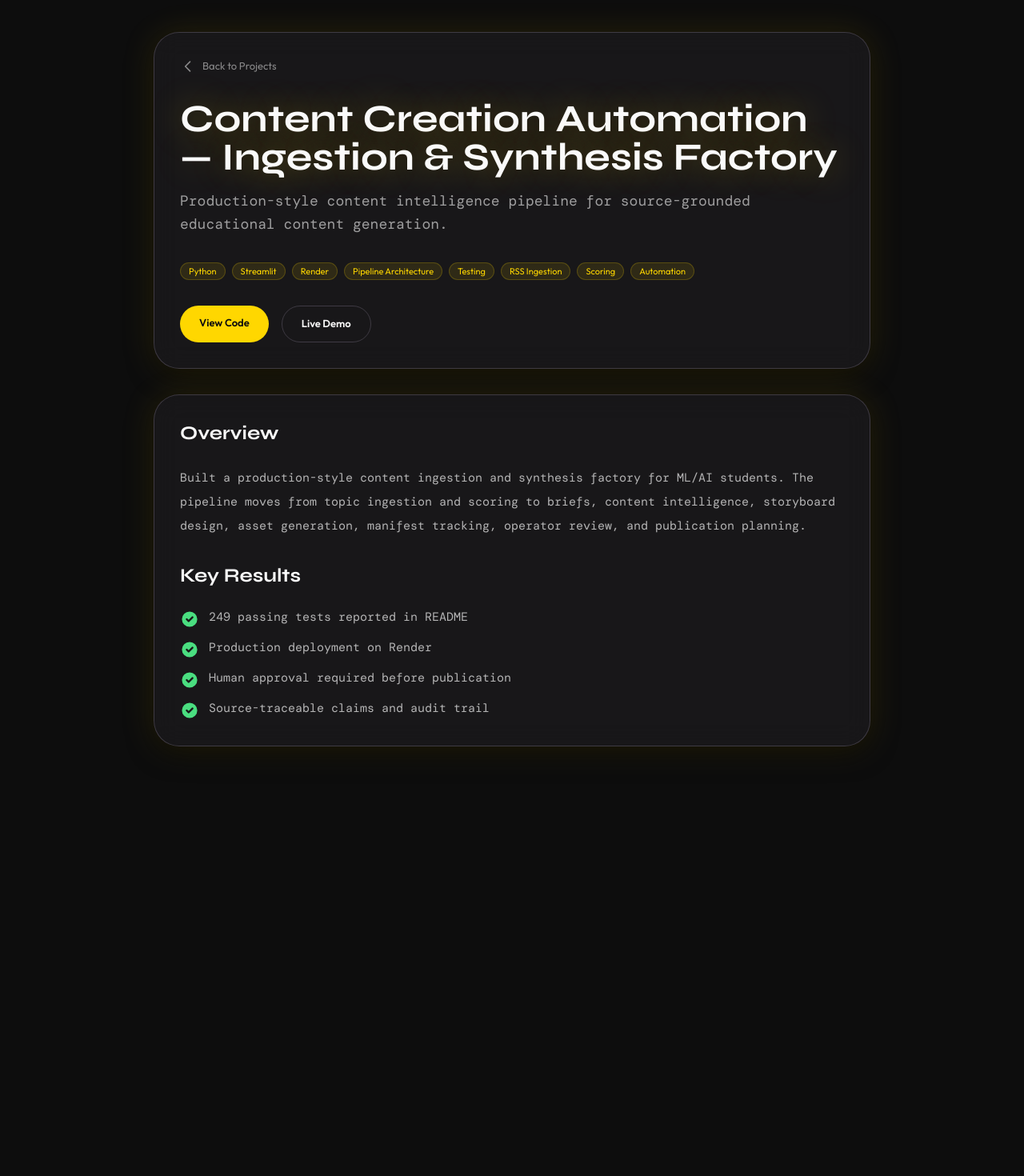
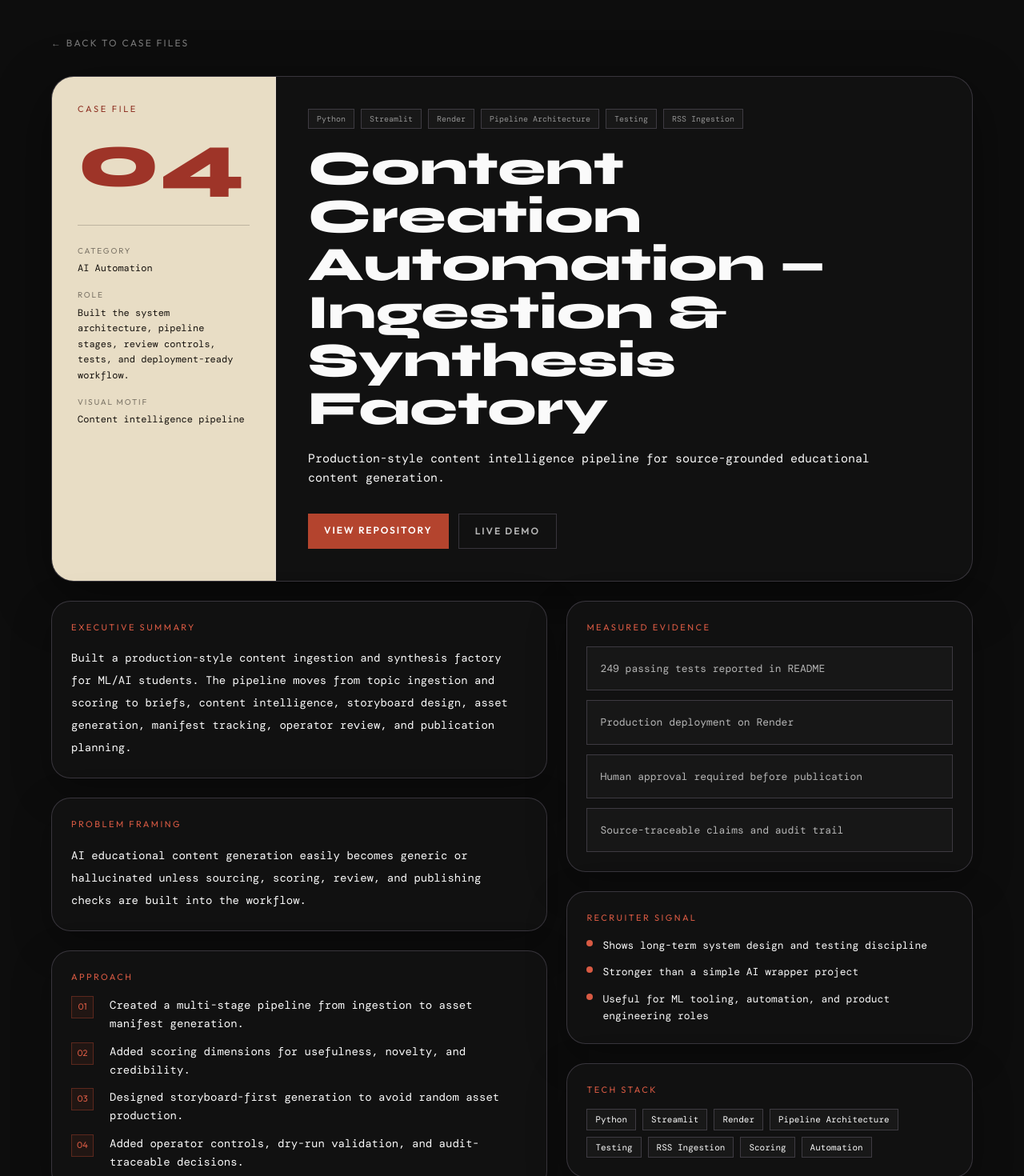
Before and after one commit to 00-Aryan/PortFolio, a Next.js app: page /projects/content-creation-automation in a window 1280 px wide. Shown: the part 40-1510 px from the top of the page at 80% size. Before the commit the page ends 1053 px from the top, so only its background shows below. Built offline with nearby package versions, Linux system fonts and the light colour scheme.

Commit message:
Expand project detail case files

```diff
--- a/components/ProjectDetail.tsx
+++ b/components/ProjectDetail.tsx
@@ -2,118 +2,164 @@
 
 import Link from 'next/link'
 import { motion } from 'framer-motion'
+import type { Project } from '@/data/projects'
 
 interface ProjectDetailProps {
-  project: {
-    id: string
-    title: string
-    slug: string
-    tagline: string
-    description: string
-    techStack: string[]
-    githubUrl: string
-    liveUrl?: string
-    writeupSummary: string
-    metrics: string[]
+  project: Project
 }
+
+function DetailPanel({ title, children }: { title: string; children: React.ReactNode }) {
+  return (
+    <section className="rounded-[24px] border border-nika-haki-border bg-[#111111] p-6 shadow-[0_16px_50px_rgba(0,0,0,0.28)]">
+      <h2 className="mb-4 font-outfit text-[11px] uppercase tracking-[0.22em] text-[#D85A43]">{title}</h2>
+      {children}
+    </section>
+  )
 }
 
 export default function ProjectDetail({ project }: ProjectDetailProps) {
   return (
-    <div className="min-h-screen bg-nika-bg py-20 px-8">
-      <div className="max-w-4xl mx-auto">
+    <main className="min-h-screen bg-nika-bg px-4 py-20 sm:px-8">
+      <div className="mx-auto max-w-6xl">
         <motion.div
-          initial={{ opacity: 0, y: 30 }}
+          initial={{ opacity: 0, y: 24 }}
           animate={{ opacity: 1, y: 0 }}
-          transition={{ duration: 0.6, ease: 'easeOut' }}
-          className="glass-card p-8 mb-8"
+          transition={{ duration: 0.5, ease: 'easeOut' }}
+          className="mb-6"
         >
-          <motion.button
-            whileHover={{ x: -4, color: '#FFD700' }}
-            className="font-outfit text-[13px] text-nika-white/50 mb-8 flex items-center gap-2"
+          <Link
+            href="/#projects"
+            className="mb-8 inline-flex items-center gap-2 font-outfit text-[12px] uppercase tracking-[0.18em] text-nika-white/45 transition-colors hover:text-[#D85A43]"
           >
-            <svg className="w-5 h-5" fill="none" stroke="currentColor" viewBox="0 0 24 24">
-              <path strokeLinecap="round" strokeLinejoin="round" strokeWidth={2} d="M15 19l-7-7 7-7" />
-            </svg>
-            Back to Projects
-          </motion.button>
+            ← Back to Case Files
+          </Link>
 
-          <header className="mb-8">
-            <h1 className="font-display text-5xl text-nika-white gold-glow mb-4">
-              {project.title}
-            </h1>
-            <p className="font-body text-nika-white/60 text-lg leading-relaxed">
-              {project.tagline}
-            </p>
-          </header>
+          <div className="overflow-hidden rounded-[28px] border border-nika-haki-border bg-[#111111] shadow-[0_20px_70px_rgba(0,0,0,0.45)]">
+            <div className="grid gap-0 lg:grid-cols-[280px_1fr]">
+              <div className="border-b border-nika-haki-border bg-[#E8DDC5] p-8 text-[#15110D] lg:border-b-0 lg:border-r">
+                <p className="font-outfit text-[11px] uppercase tracking-[0.24em] text-[#8F3325]">Case File</p>
+                <p className="mt-2 font-display text-8xl font-black leading-none text-[#9E3428]">{project.caseFile}</p>
+                <div className="mt-8 space-y-4 border-t border-[#15110D]/20 pt-6 font-body text-[12px] leading-relaxed">
+                  <div>
+                    <p className="font-outfit text-[10px] uppercase tracking-[0.18em] text-[#15110D]/50">Category</p>
+                    <p className="mt-1 text-[#15110D]">{project.category}</p>
+                  </div>
+                  <div>
+                    <p className="font-outfit text-[10px] uppercase tracking-[0.18em] text-[#15110D]/50">Role</p>
+                    <p className="mt-1 text-[#15110D]">{project.role}</p>
+                  </div>
+                  <div>
+                    <p className="font-outfit text-[10px] uppercase tracking-[0.18em] text-[#15110D]/50">Visual Motif</p>
+                    <p className="mt-1 text-[#15110D]">{project.visualLabel}</p>
+                  </div>
+                </div>
+              </div>
 
-          <div className="flex flex-wrap gap-2 mb-8">
-            {project.techStack.map((tech) => (
-              <span
-                key={tech}
-                className="bg-nika-gold/10 border border-nika-gold/20 text-nika-gold font-outfit text-[11px] rounded-full px-2.5 py-0.5"
-              >
+              <header className="p-8 lg:p-10">
+                <div className="mb-5 flex flex-wrap gap-2">
+                  {project.techStack.slice(0, 6).map((tech) => (
+                    <span key={tech} className="border border-nika-haki-border bg-white/[0.03] px-2.5 py-1 font-body text-[10px] text-nika-white/55">
                       {tech}
                     </span>
                   ))}
                 </div>
 
-          <div className="flex gap-4">
-            <motion.a
+                <h1 className="font-display text-4xl font-black leading-tight text-nika-white md:text-6xl">{project.title}</h1>
+                <p className="mt-5 max-w-3xl font-body text-[15px] leading-relaxed text-nika-white/62">{project.tagline}</p>
+
+                <div className="mt-8 flex flex-wrap gap-3">
+                  <a
                     href={project.githubUrl}
                     target="_blank"
                     rel="noopener noreferrer"
-              whileHover={{ scale: 1.05, boxShadow: '0 0 28px rgba(255,215,0,0.4)' }}
-              whileTap={{ scale: 0.95 }}
-              transition={{ type: 'spring', stiffness: 500, damping: 18 }}
-              className="bg-nika-gold text-nika-bg font-outfit font-semibold px-6 py-3 rounded-full text-[13px]"
+                    className="bg-[#B4442E] px-5 py-3 font-outfit text-[12px] font-semibold uppercase tracking-[0.16em] text-white transition-colors hover:bg-[#D85A43]"
                   >
-              View Code
-            </motion.a>
+                    View Repository
+                  </a>
                   {project.liveUrl && (
-              <motion.a
+                    <a
                       href={project.liveUrl}
                       target="_blank"
                       rel="noopener noreferrer"
-                whileHover={{ scale: 1.05, borderColor: '#FFD700', color: '#FFD700' }}
-                whileTap={{ scale: 0.95 }}
-                transition={{ type: 'spring', stiffness: 500, damping: 18 }}
-                className="border border-nika-haki-border text-nika-white font-outfit font-semibold px-6 py-3 rounded-full text-[13px]"
+                      className="border border-nika-haki-border px-5 py-3 font-outfit text-[12px] font-semibold uppercase tracking-[0.16em] text-nika-white/70 transition-colors hover:border-[#D85A43] hover:text-[#D85A43]"
                     >
                       Live Demo
-              </motion.a>
+                    </a>
                   )}
+                </div>
+              </header>
+            </div>
           </div>
         </motion.div>
 
+        <div className="grid gap-6 lg:grid-cols-[1.1fr_0.9fr]">
           <motion.div
-          initial={{ opacity: 0, y: 30 }}
+            initial={{ opacity: 0, y: 24 }}
             animate={{ opacity: 1, y: 0 }}
-          transition={{ duration: 0.6, delay: 0.2, ease: 'easeOut' }}
-          className="glass-card p-8"
+            transition={{ duration: 0.5, delay: 0.1, ease: 'easeOut' }}
+            className="space-y-6"
           >
-          <h2 className="font-display text-2xl text-nika-white mb-6">Overview</h2>
-          <p className="font-body text-[15px] text-nika-white/70 leading-loose mb-8">
-            {project.writeupSummary}
-          </p>
+            <DetailPanel title="Executive Summary">
+              <p className="font-body text-[14px] leading-loose text-nika-white/68">{project.writeupSummary}</p>
+            </DetailPanel>
 
-          {project.metrics && project.metrics.length > 0 && (
-            <>
-              <h2 className="font-display text-2xl text-nika-white mb-6">Key Results</h2>
+            <DetailPanel title="Problem Framing">
+              <p className="font-body text-[14px] leading-loose text-nika-white/68">{project.problem}</p>
+            </DetailPanel>
+
+            <DetailPanel title="Approach">
+              <ol className="space-y-3">
+                {project.approach.map((item, index) => (
+                  <li key={item} className="grid grid-cols-[36px_1fr] gap-3 font-body text-[14px] leading-relaxed text-nika-white/68">
+                    <span className="flex h-7 w-7 items-center justify-center border border-[#B4442E]/40 bg-[#B4442E]/10 font-outfit text-[11px] text-[#D85A43]">
+                      {String(index + 1).padStart(2, '0')}
+                    </span>
+                    <span>{item}</span>
+                  </li>
+                ))}
+              </ol>
+            </DetailPanel>
+          </motion.div>
+
+          <motion.aside
+            initial={{ opacity: 0, y: 24 }}
+            animate={{ opacity: 1, y: 0 }}
+            transition={{ duration: 0.5, delay: 0.18, ease: 'easeOut' }}
+            className="space-y-6"
+          >
+            <DetailPanel title="Measured Evidence">
+              <div className="grid gap-3 sm:grid-cols-2 lg:grid-cols-1">
+                {project.metrics.map((metric) => (
+                  <div key={metric} className="border border-nika-haki-border bg-white/[0.025] p-4">
+                    <p className="font-body text-[13px] leading-relaxed text-nika-white/70">{metric}</p>
+                  </div>
+                ))}
+              </div>
+            </DetailPanel>
+
+            <DetailPanel title="Recruiter Signal">
               <ul className="space-y-3">
-                {project.metrics.map((metric, index) => (
-                  <li key={index} className="flex items-start gap-3">
-                    <svg className="w-6 h-6 text-nika-green flex-shrink-0 mt-0.5" fill="currentColor" viewBox="0 0 20 20">
-                      <path fillRule="evenodd" d="M10 18a8 8 0 100-16 8 8 0 000 16zm3.707-9.293a1 1 0 00-1.414-1.414L9 10.586 7.707 9.293a1 1 0 00-1.414 1.414l2 2a1 1 0 001.414 0l4-4z" clipRule="evenodd" />
-                    </svg>
-                    <span className="font-body text-[15px] text-nika-white/70">{metric}</span>
+                {project.recruiterSignal.map((signal) => (
+                  <li key={signal} className="flex gap-3 font-body text-[13px] leading-relaxed text-nika-white/68">
+                    <span className="mt-1 h-2 w-2 flex-none rounded-full bg-[#D85A43]" />
+                    <span>{signal}</span>
                   </li>
                 ))}
               </ul>
-            </>
-          )}
-        </motion.div>
+            </DetailPanel>
+
+            <DetailPanel title="Tech Stack">
+              <div className="flex flex-wrap gap-2">
+                {project.techStack.map((tech) => (
+                  <span key={tech} className="border border-nika-haki-border bg-white/[0.03] px-2.5 py-1 font-body text-[11px] text-nika-white/58">
+                    {tech}
+                  </span>
+                ))}
+              </div>
+            </DetailPanel>
+          </motion.aside>
         </div>
       </div>
+    </main>
   )
 }
```
Lines whose indentation alone changed are shown as unchanged.
